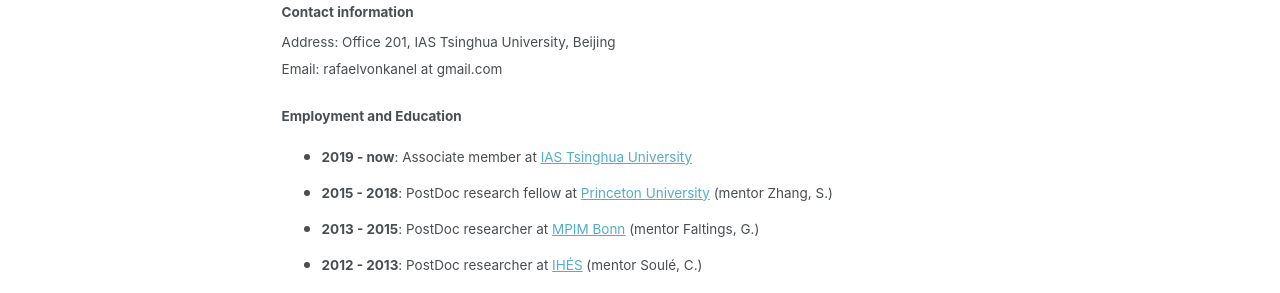
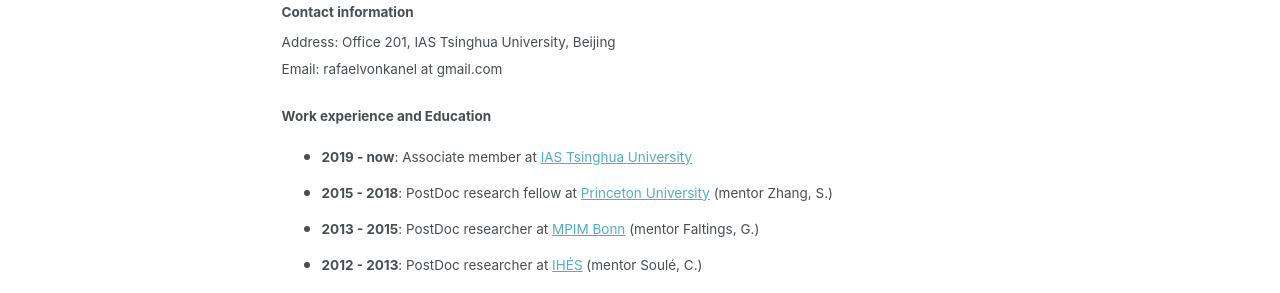
Before and after one commit to rafaelvonkanel/rafaelvonkanel.github.io, a Jekyll site: the page built from _pages/about.md, in a window 1280 px wide and 1060 px high. Shown: the part 194-487 px from the top of the window. Built offline with Jekyll 4.4.1, drawn with Linux system fonts in a browser that asks for light colours; a script that is not in the unit is left out.

Commit message:
Update about.md

```diff
--- a/_pages/about.md
+++ b/_pages/about.md
@@ -16,7 +16,7 @@ redirect_from:
 <small>Address: Office 201, IAS Tsinghua University, Beijing
 Email: rafaelvonkanel at gmail.com</small>
 
-#### Employment and Education
+#### Work experience and Education
 - <small>**2019 - now**: Associate member at [IAS Tsinghua University](https://www.ias.tsinghua.edu.cn/en/)</small>
 - <small>**2015 - 2018**: PostDoc research fellow at [Princeton University](https://www.math.princeton.edu/) (mentor Zhang, S.)</small>
 - <small>**2013 - 2015**: PostDoc researcher at [MPIM Bonn](https://www.mpim-bonn.mpg.de/) (mentor Faltings, G.)</small>
```
